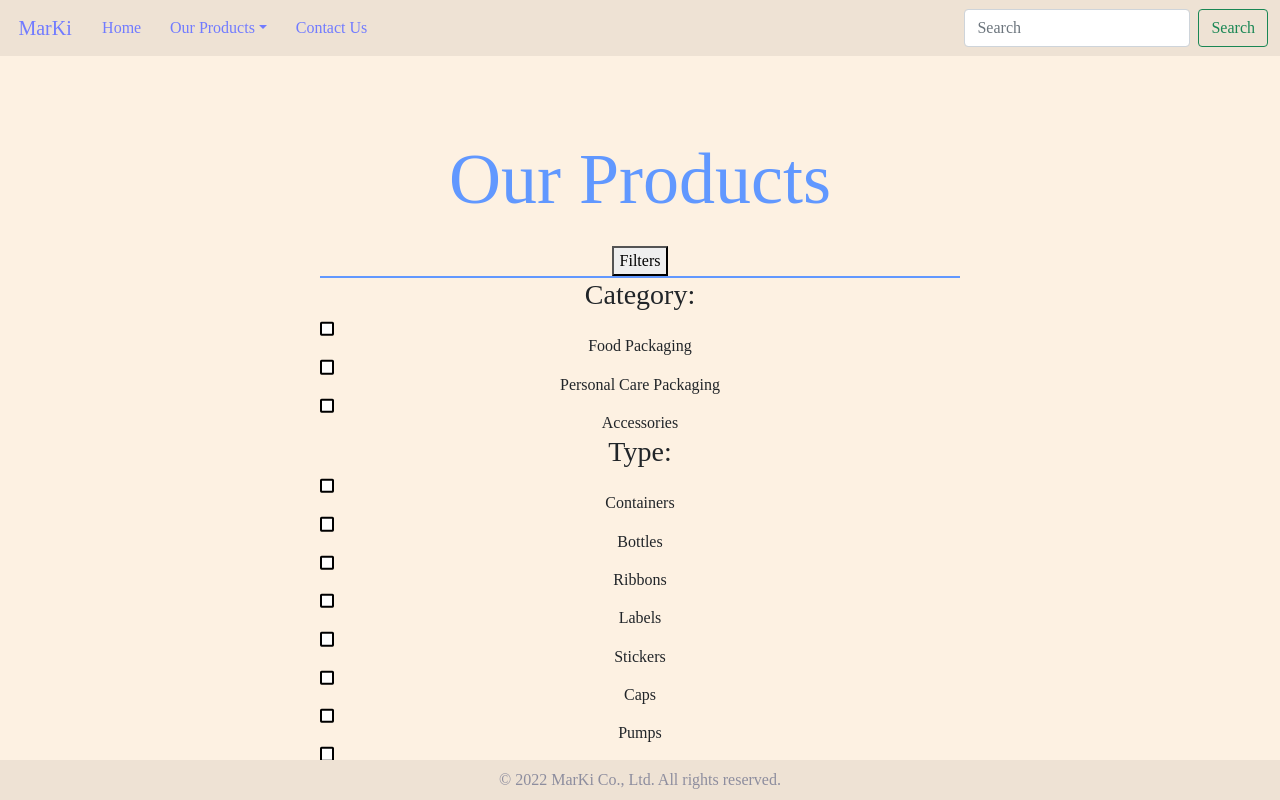
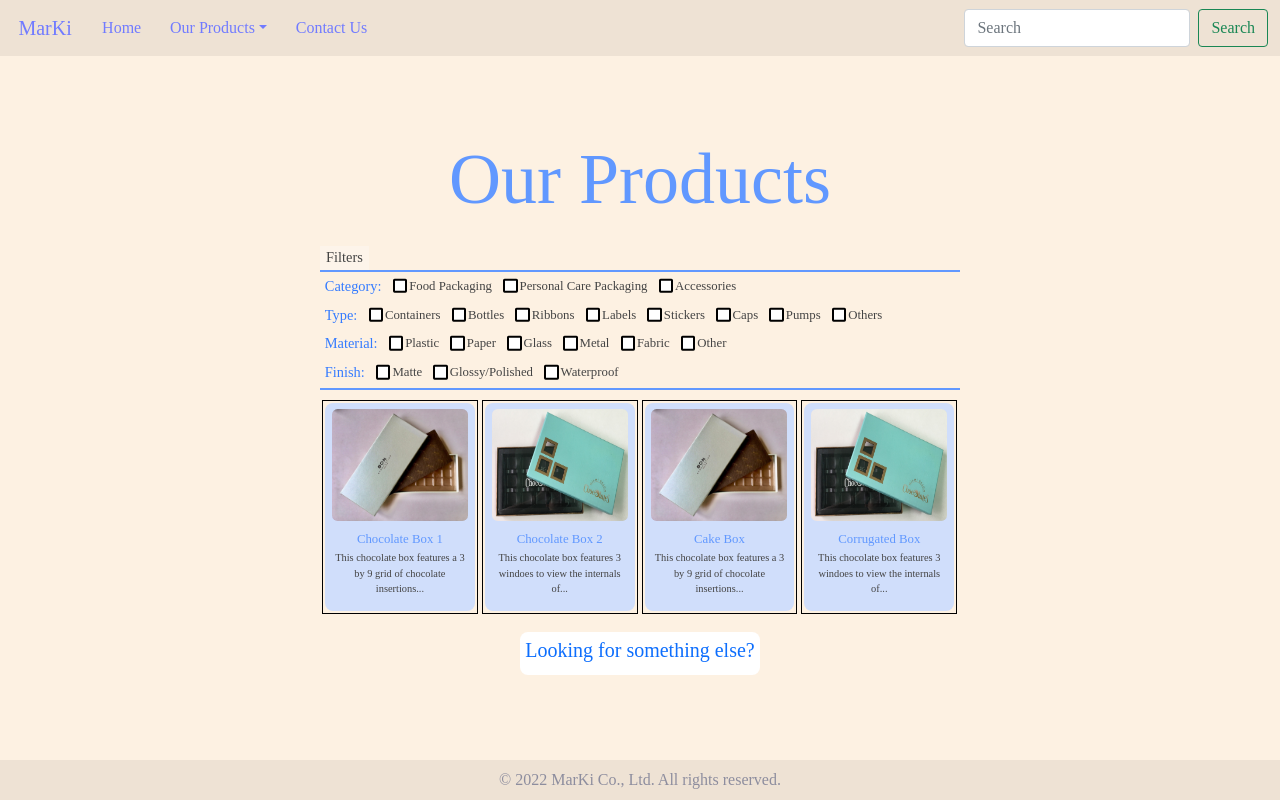
Before and after one commit to imjchiang/react-marki, a React (Create React App) app: page /displayproducts in a window 1280 px wide. Both pictures are taken after a click on the button "Filters". Shown: the top 800 px of the page. Built offline with nearby package versions, Linux system fonts and the light colour scheme; a web font is replaced by a local one.

Commit message:
[Sidebar.js] clean up css

```diff
--- a/src/components/Sidebar.js
+++ b/src/components/Sidebar.js
@@ -1,64 +1,29 @@
 import React, {useState} from 'react';
-
-// images
-// import arrow from '../images/dropdown.png';
 
 const Sidebar = (props) =>
 {
-    // // states for expanding sidebar
-    // const [catclick, setCatclick] = useState(false);
-    // const [typeclick, setTypeclick] = useState(Array(props.packaging.length).fill(false));
-
-    // // used to create a new array state for the type click array
-    // let tclickArrConvert = (type, index) =>
-    // {
-    //     let arr = type.slice();
-    //     arr[index] = !arr[index];
-    //     return arr;
-    // }
-
-    // // determines arrow rotation based on mouseover event and click status
-    // let arrowRot = (e, mouseOver, clickStatus) =>
-    // {
-    //     if (clickStatus || mouseOver)
-    //     {
-    //         // console.log('arrow is hovered or clicked');
-    //         e.target.firstChild.style.transform = 'rotate(90deg)';
-    //     }
-    //     else
-    //     {
-    //         // console.log('arrow is NOT hovered or clicked');
-    //         e.target.firstChild.style.transform = 'rotate(0deg)'
-    //     }
-
-    //     // if the category is closed, closed all types of the category
-    //     if (!catclick)
-    //     {
-    //         setTypeclick(Array(props.packaging.length).fill(false));
-    //     }
-    // }
 
     return(
         <>
-            <div className='all-deets'>
-                <button className='collapsing-button' type='button' data-bs-toggle='collapse' data-bs-target='#collapsedTarget' aria-expanded='false' aria-controls='collapsedTarget'>Filters</button>
+            <div className='filter-wrapper'>
+                <button className='filter-button' type='button' data-bs-toggle='collapse' data-bs-target='#collapsedTarget' aria-expanded='false' aria-controls='collapsedTarget'>Filters</button>
                 <hr className='filter-top-line' />
                 <div className='collapse' id='collapsedTarget'>
                     {
                         Object.keys(props.productDetails).map(deets =>
                         {
                             return(
-                                <div className='deets'>
+                                <div className='detail-row'>
                                     {/* gets name of product detail category */}
-                                    <h3 className='deets-name'>{deets.charAt(0).toUpperCase() + deets.slice(1) + ":"}</h3>
+                                    <h3 className='detail-category'>{deets.charAt(0).toUpperCase() + deets.slice(1) + ":"}</h3>
                                     {/* creates checkboxes of the product detail category */}
                                     {
                                         props.productDetails[deets].map(deet =>
                                         {
                                             return(
-                                                <div className='deet'>
+                                                <div className='specific-detail'>
                                                     <input type='checkbox' name={deet} />
-                                                    <label className='check-label' for={deet}>{deet}</label>
+                                                    <label className='checkbox-label' for={deet}>{deet}</label>
                                                 </div>
                                             );
                                         })
@@ -71,62 +36,6 @@
             </div>
             <hr className='filter-bot-line' />
         </>
-        // <>
-        //     if the 'button' is clicked, the sidebar for food packaging is expanded
-        //     <button className='dropdownbutt'
-        //             onMouseOver={(e) => {arrowRot(e, true, catclick)}}
-        //             onMouseLeave={(e) => {arrowRot(e, false, catclick)}}
-        //             onClick={() => {
-        //                                 let clickStatus = !catclick;
-        //                                 setCatclick(!catclick);
-        //                                 props.handleSort(props.packagingCategory, false, false);
-        //                                 if (!clickStatus)
-        //                                 {
-        //                                     props.setViewedproducts([false, false, false]);
-        //                                 }
-        //                             }}>
-        //         <img className='dropdownimg' src={arrow} alt='dropdown arrow'/>
-        //         &nbsp;{props.packagingCategory}
-        //     </button>
-        //     <div className=''>
-        //     {
-        //         // checks whether sidebar is expanded or not and renders if so
-        //         catclick ?
-        //             props.packaging.map((pack, key) =>
-        //             {
-        //                 return(
-        //                     <>
-        //                         {/* if the button is clicked, the variants of the type is set to expand */}
-        //                         <button className='dropdownbutt'
-        //                                 onMouseOver={(e) => {arrowRot(e, true, typeclick[key])}}
-        //                                 onMouseLeave={(e) => {arrowRot(e, false, typeclick[key])}}
-        //                                 onClick={() => {
-        //                                                     setTypeclick(tclickArrConvert(typeclick, key));
-        //                                                     props.handleSort(props.packagingCategory, pack.type, false);
-        //                                                 }}>
-        //                             <img className='dropdownimg' src={arrow} alt='dropdown arrow'/>
-        //                             &nbsp;{pack.type}
-        //                         </button>
-        //                         {
-        //                             // check whether the variants of the type is expanded or not and renders if so
-        //                             typeclick[key] ?
-        //                                 pack.variants.map(variant =>
-        //                                 {
-        //                                     return(
-        //                                         <button onClick={() => props.handleSort(props.packagingCategory, pack.type, variant)}>{variant}</button>
-        //                                     )
-        //                                 })
-        //                             :
-        //                             <></>
-        //                         }
-        //                     </>
-        //                 );
-        //             })
-        //         :
-        //         <></>
-        //     }
-        //     </div>
-        // </>
     );
 }
 
```
